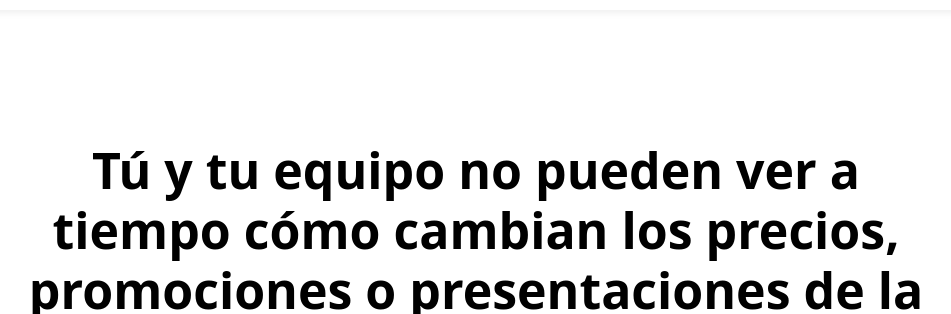
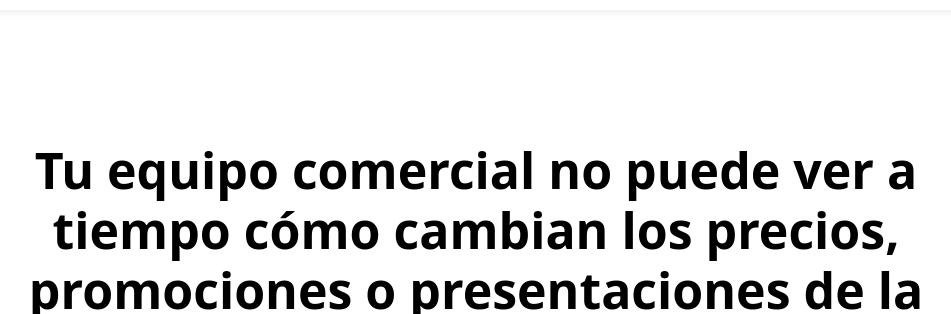
Before and after one commit to ruso0014/intelligence-blue-prueba, a plain HTML site: page index.html in a window 1280 px wide. Shown: the part 37-351 px from the top of the page, without its empty margins (164-1115 px from the left). Drawn offline with Linux system fonts and the light colour scheme.

Commit message:
Add files via upload

```diff
--- a/index.html
+++ b/index.html
@@ -23,7 +23,7 @@
 
         <!-- DOLOR -->
         <div class= "dolor">
-          <h1>Tú y tu equipo no pueden ver a tiempo cómo cambian los precios, promociones o presentaciones de la competencia. <span class="destacadoazul">Viven reaccionando tarde</span>, con información vieja o incompleta</h1>
+          <h1>Tu equipo comercial no puede ver a tiempo cómo cambian los precios, promociones o presentaciones de la competencia. <span class="destacadoazul">Viven reaccionando tarde</span>, con información vieja o incompleta</h1>
 
           <p><strong>Esto no solo les cuesta dinero:</strong></p>
 
```
